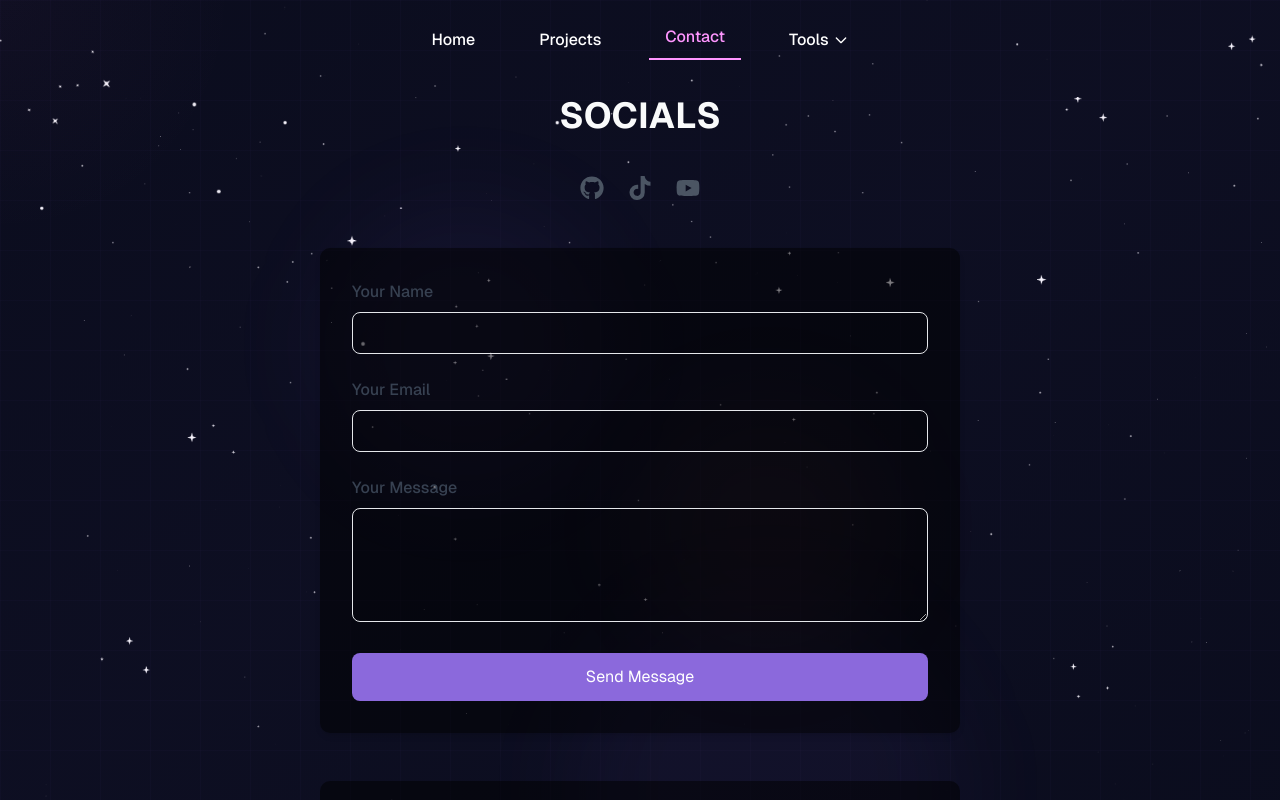
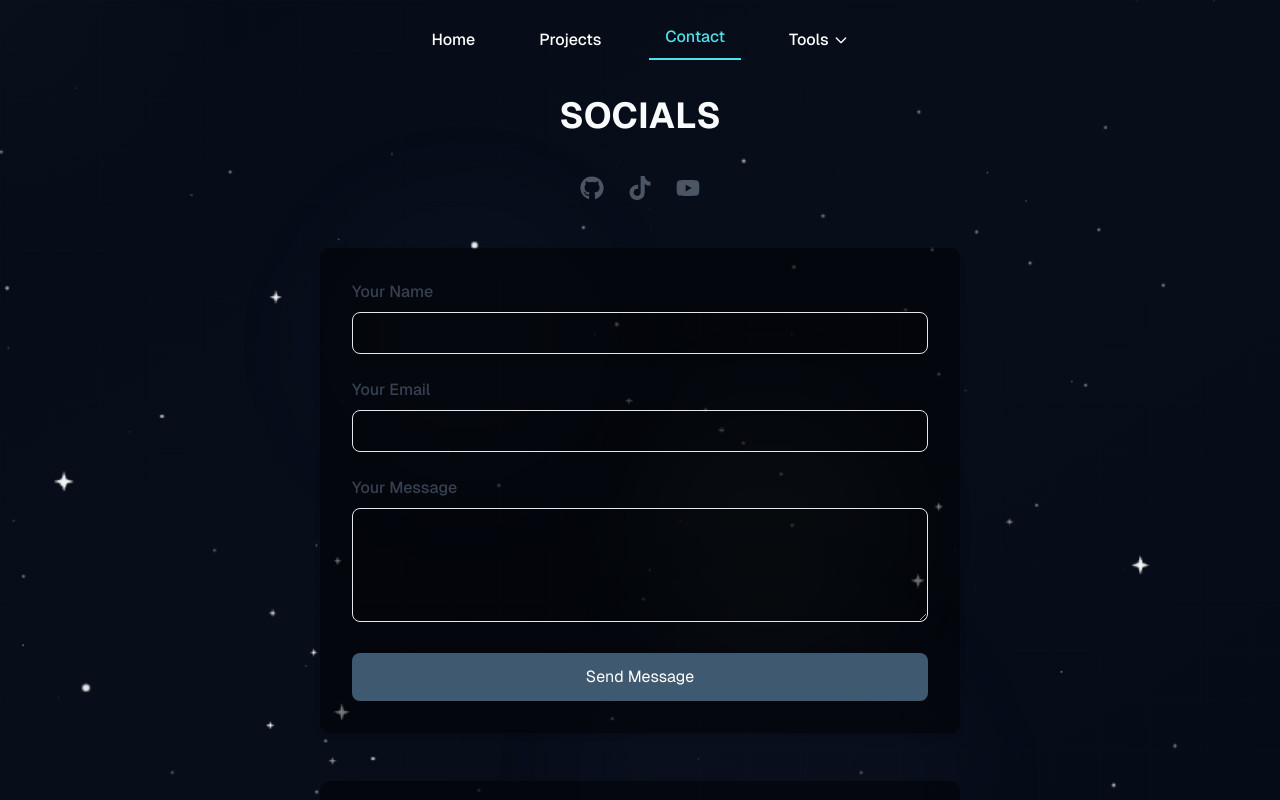
Before and after one commit to tonyharyanto7/tonyharyanto, a Next.js app: page /contact in a window 1280 px wide. Shown: the top 800 px of the page. Built offline with nearby package versions, Linux system fonts and the light colour scheme.

Commit message:
feat: parallax background effect

```diff
--- a/CONFIG.json
+++ b/CONFIG.json
@@ -11,14 +11,15 @@
    "global":{
       "font":"geist",
       "home_route":"/home",
-      "gradient":"#F574DB:#A47AFE",
-      "colors": {
-         "color-1": "#8b69dc",
-         "color-2": "#db64b9",
-         "color-3": "#dc6683",
-         "color-4": "#ef8c6b",
-         "color-5": "#ffc962",
-         "color-6": "#f9f871",
+      "background_image": "/images/background.webp",
+      "background_image_secondary": "/images/background-small.webp",
+"gradient": "#5bbec1:#3f5a70",
+"colors": {
+   "color-1": "#3f5a70",
+   "color-2": "#35959c",
+   "color-3": "#8dd2d0",
+   "color-4": "#c3da94",
+   "color-5": "#F4C6A4",
          "muted": "240 3.7% 15.9%",
          "muted-foreground": "240 5% 64.9%",
          "accent": "240 3.7% 15.9%",
--- a/src/app/contact/page.js
+++ b/src/app/contact/page.js
@@ -60,7 +60,7 @@ export default function Contact() {
         <h2 className="c-cursor-text text-2xl font-semibold mb-4">
           {contactConfig.direct_contact}
         </h2>
-        <a className="c-cursor-text text-primary flex items-center justify-center gap-2">
+        <a className="c-cursor-text text-secondary flex items-center justify-center gap-2">
           <FaEnvelope className="inline-block" />
           {contactConfig.email}
         </a>
--- a/src/app/styles/globals.css
+++ b/src/app/styles/globals.css
@@ -58,11 +58,11 @@ body {
     --radius: 0.625rem;
 
     /* Color Palette */
-    --color-1: #8b69dc;
-    --color-2: #db64b9;
-    --color-3: #dc6683;
-    --color-4: #ef8c6b;
-    --color-5: #ffc962;
+    --color-1: white;
+    --color-2: white;
+    --color-3: white;
+    --color-4: white;
+    --color-5: white;
 
     /* Background and Foreground */
     --background: 224 71.4% 4.1%;
--- a/src/components/custom/background.jsx
+++ b/src/components/custom/background.jsx
@@ -16,7 +16,12 @@ import { useEffect, useState } from "react";
 export default function Background() {
   const [mousePosition, setMousePosition] = useState({ x: 0, y: 0 });
   const [isHovering, setIsHovering] = useState(false);
+  const [scrollY, setScrollY] = useState(0);
+
   const bgImage = config.global?.background_image || "/images/background.webp";
+  const bgImageSecondary =
+    config.global?.background_image_secondary ||
+    "/images/background-small.webp";
 
   useEffect(() => {
     const handleMouseMove = (e) => {
@@ -28,14 +33,24 @@ export default function Background() {
       setIsHovering(false);
     };
 
+    const handleScroll = () => {
+      setScrollY(window.scrollY);
+    };
+
     window.addEventListener("mousemove", handleMouseMove);
     window.addEventListener("mouseleave", handleMouseLeave);
+    window.addEventListener("scroll", handleScroll);
 
     return () => {
       window.removeEventListener("mousemove", handleMouseMove);
       window.removeEventListener("mouseleave", handleMouseLeave);
+      window.removeEventListener("scroll", handleScroll);
     };
   }, []);
+
+  // Calculate parallax offsets
+  const parallaxOffset1 = -scrollY * 0.3; // Main stars move at 30% of scroll speed
+  const parallaxOffset2 = -scrollY * 0.15; // Secondary stars move at 15% of scroll speed
 
   return (
     <div
@@ -48,16 +63,93 @@ export default function Background() {
         overflow: "hidden",
       }}
     >
+      {/* Secondary background layer (slower moving, smaller stars) */}
+      <div
+        style={{
+          position: "absolute",
+          width: "100%",
+          height: "200%", // Make it taller for seamless scrolling
+          transform: `translateY(${parallaxOffset2}px)`,
+          willChange: "transform",
+        }}
+      >
+        <Image
+          src={bgImageSecondary}
+          alt="Background Secondary"
+          fill
+          priority
+          sizes="100vw"
+          className="object-cover object-top"
+          aria-hidden="true"
+          quality={85}
+          style={{
+            opacity: 0.6, // Make secondary layer more subtle
+          }}
+        />
+        {/* Duplicate for seamless scrolling */}
+        <div
+          style={{
+            position: "absolute",
+            top: "100%",
+            width: "100%",
+            height: "100%",
+          }}
+        >
+          <Image
+            src={bgImageSecondary}
+            alt="Background Secondary Duplicate"
+            fill
+            sizes="100vw"
+            className="object-cover object-top"
+            aria-hidden="true"
+            quality={85}
+            style={{
+              opacity: 0.6,
+            }}
+          />
+        </div>
+      </div>
+
+      {/* Main background layer */}
+      <div
+        style={{
+          position: "absolute",
+          width: "100%",
+          height: "200%", // Make it taller for seamless scrolling
+          transform: `translateY(${parallaxOffset1}px)`,
+          willChange: "transform",
+        }}
+      >
         <Image
           src={bgImage}
           alt="Background"
           fill
           priority
           sizes="100vw"
-        className="object-cover"
+          className="object-cover object-top"
           aria-hidden="true"
           quality={85}
         />
+        {/* Duplicate for seamless scrolling */}
+        <div
+          style={{
+            position: "absolute",
+            top: "100%",
+            width: "100%",
+            height: "100%",
+          }}
+        >
+          <Image
+            src={bgImage}
+            alt="Background Duplicate"
+            fill
+            sizes="100vw"
+            className="object-cover object-top"
+            aria-hidden="true"
+            quality={85}
+          />
+        </div>
+      </div>
 
       {/* overlay */}
       <div
--- a/src/components/custom/footer.jsx
+++ b/src/components/custom/footer.jsx
@@ -23,7 +23,7 @@ const Footer = ({ config }) => {
                     href={link.url}
                     target="_blank"
                     rel="noopener noreferrer"
-                    className="text-primary hover:brightness-150 duration-200 hover:-translate-y-0.5 c-cursor-pointer"
+                    className="text-secondary hover:brightness-150 duration-200 hover:-translate-y-0.5 c-cursor-pointer"
                   >
                     {link.label}
                   </a>
--- a/src/components/custom/profile_section.jsx
+++ b/src/components/custom/profile_section.jsx
@@ -16,7 +16,6 @@ import config from "/CONFIG.json";
 import ActionButtons from "./action_buttons";
 import { parseText } from "@/lib/parse_links";
 
-
 export default function ProfileSection() {
   const {
     about_me,
@@ -33,7 +32,7 @@ export default function ProfileSection() {
       <div className="flex flex-col md:flex-row items-center lg:gap-8 gap-5 md:gap-16">
         {imageSrc && (
           <motion.div
-            initial={{ scale: 0, opacity: 0 }}
+            initial={{ scale: 0.8, opacity: 0 }}
             animate={{ scale: 1, opacity: 1 }}
             transition={{ duration: 0.5, ease: "easeOut" }}
             className="relative aspect-[5/7] w-32 md:w-60"
@@ -54,7 +53,7 @@ export default function ProfileSection() {
         <motion.div
           initial={{ y: 20, opacity: 0 }}
           animate={{ y: 0, opacity: 1 }}
-          transition={{ duration: 0.5, delay: 0.3 }}
+          transition={{ duration: 0.5, delay: 0 }}
           className="flex flex-col gap-4 text-center md:text-left"
         >
           <motion.h2
```
Also changed, not shown: src/components/custom/theme_provider.jsx (+9 -0 lines), public/images/background-small.webp (added). Lines whose indentation alone changed are shown as unchanged.
